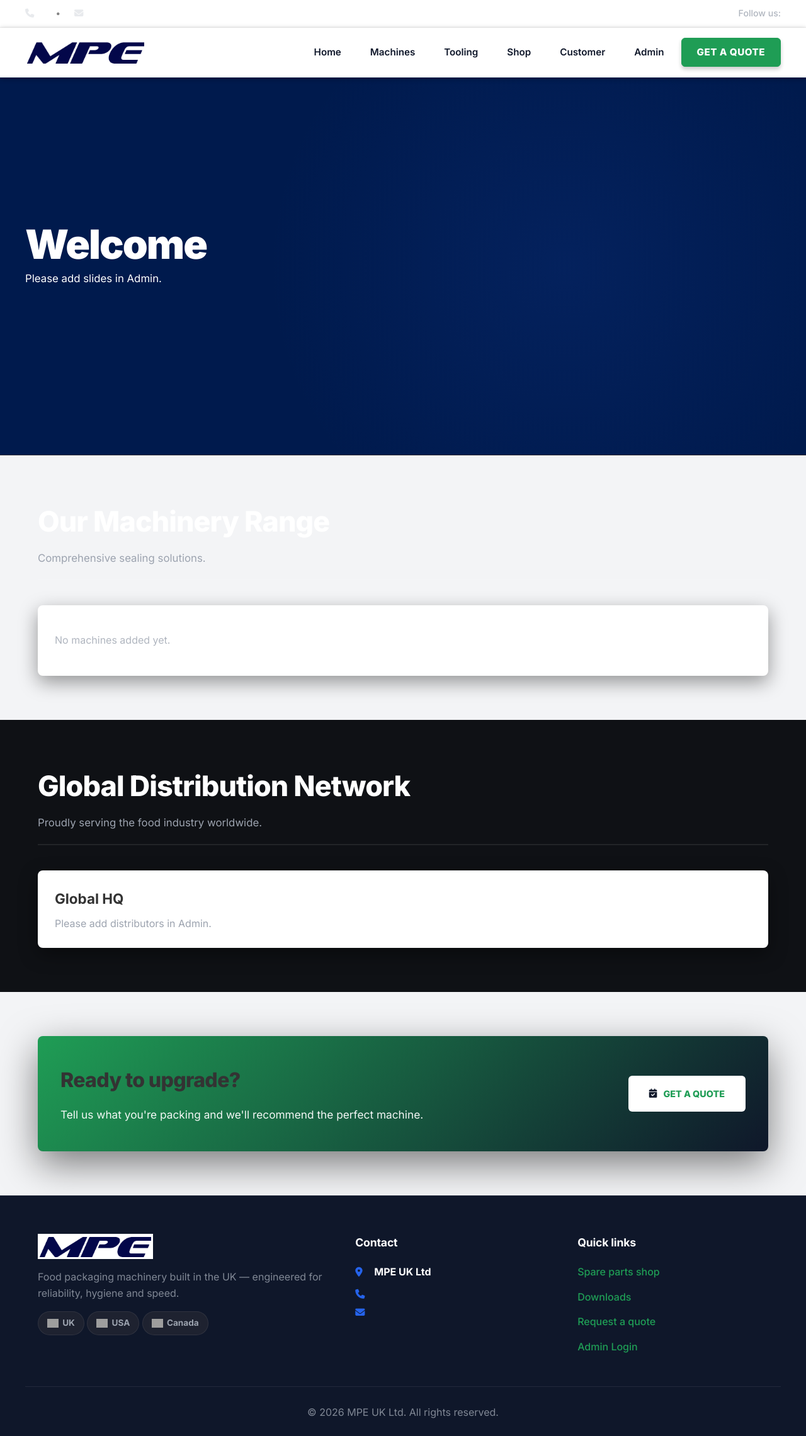
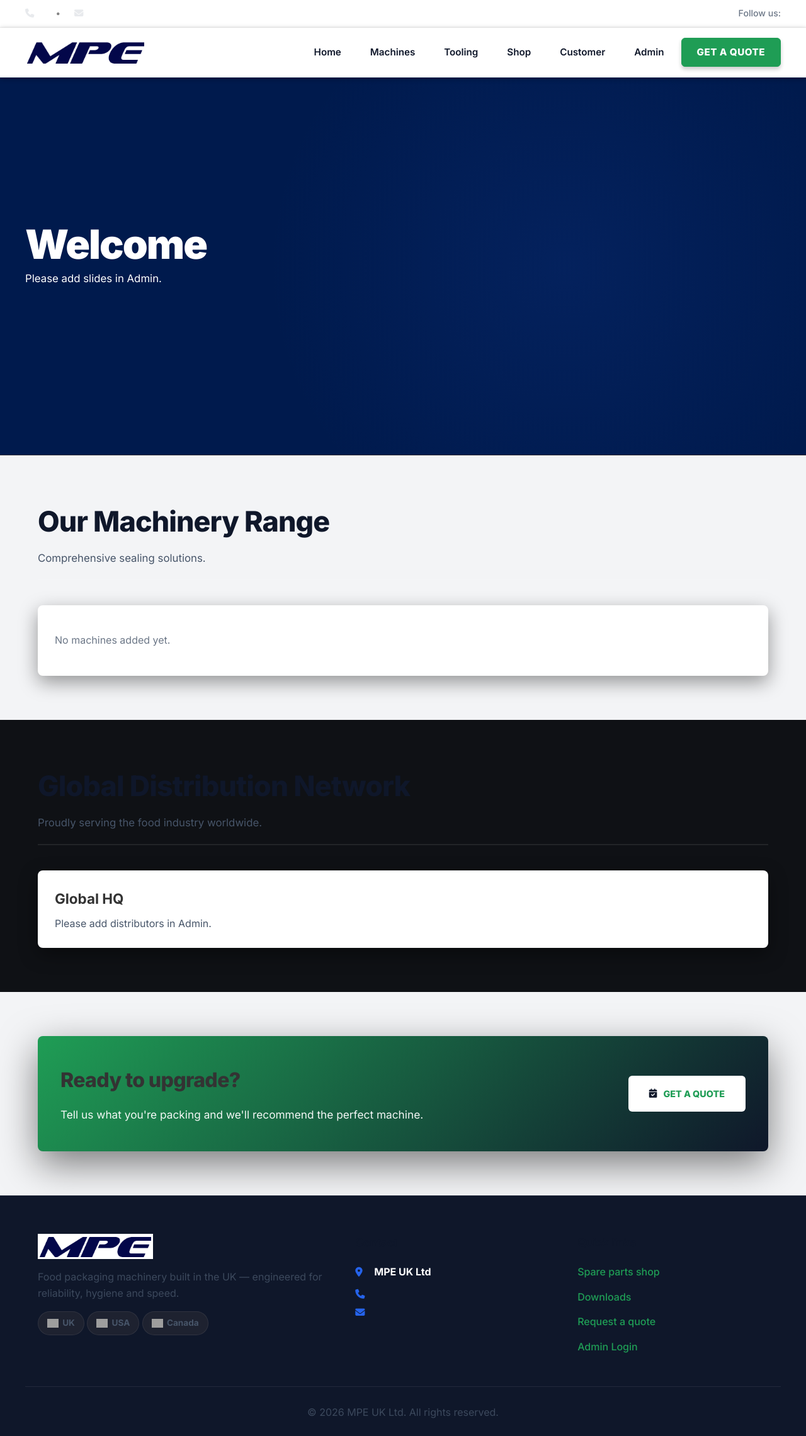
Before and after one commit to Jhdgkss/MPE_Web_Site, a Django app: template templates/core/index.html in a window 1280 px wide. Shown: the whole page at 63% size. Run offline with Django 5.2, Linux system fonts and the light colour scheme; the template is opened without the code that fills it, so the values that code supplies are empty; some libraries are stand-ins or nearby versions; grey boxes are pictures that could not be loaded.

Commit message:
Add hero dot controls + fix header text colour + move hero dots

```diff
--- a/core/admin.py
+++ b/core/admin.py
@@ -62,6 +62,10 @@ class SiteConfigurationAdminForm(forms.ModelForm):
             "nav_btn_border_opacity": forms.NumberInput(attrs={"min": 0, "max": 100, "step": 1}),
             "nav_btn_bg_hover_opacity": forms.NumberInput(attrs={"min": 0, "max": 100, "step": 1}),
             "nav_btn_border_hover_opacity": forms.NumberInput(attrs={"min": 0, "max": 100, "step": 1}),
+
+            # -- Hero Dots --
+            "hero_dots_color": forms.TextInput(attrs={"type": "color"}),
+            "hero_dots_bottom_offset": forms.NumberInput(attrs={"min": 0, "max": 200, "step": 1}),
         }
 
 @admin.register(SiteConfiguration)
@@ -82,6 +86,7 @@ class SiteConfigurationAdmin(ImportExportModelAdmin):
                 "topbar_bg_color", "topbar_text_color",
                 "hero_bg_color", "hero_text_color",
                 "hero_box_bg_color", "hero_box_bg_opacity",
+                "hero_dots_enabled", "hero_dots_color", "hero_dots_bottom_offset",
                 "section_alt_bg_color",
                 "card_bg_color", "card_text_color"
             ),
--- a/static/styles.css
+++ b/static/styles.css
@@ -678,7 +678,6 @@ label{
 
 .hero-carousel__nav{
   position:absolute;
-  z-index: 50;
   top:50%;
   transform: translateY(-50%);
   border:1px solid var(--border);
@@ -702,7 +701,7 @@ label{
   position:absolute;
   left: 50%;
   transform: translateX(-50%);
-  bottom: 18px;
+  bottom: var(--hero-dots-bottom, 18px);
   display:flex;
   gap: 10px;
   align-items:center;
@@ -718,7 +717,7 @@ label{
   transition: var(--transition);
 }
 .hero-dot.is-active{
-  background: var(--brand2);
+  background: var(--hero-dots-color, #ffffff);
   border-color: rgba(255,255,255,.45);
   transform: scale(1.2);
 }
@@ -731,7 +730,7 @@ label{
   .hero-carousel__nav{display:none;}
   .hero-img{margin: 18px auto 0;}
   .hero-carousel__dots{position: static; transform:none; margin-top: 16px;}
-  .hero-carousel{padding-bottom: 18px;}
+  .hero-carousel{padding-bottom: var(--hero-dots-bottom, 18px);}
 }
 
 
@@ -849,10 +848,3 @@ label{
 .hero-slide--full .hero__image {
   display: none;
 }
-/* Hero backdrop layering (prevents overlay blocking nav clicks) */
-.hero-slide{position:relative;}
-.hero-slide__backdrop{position:absolute;inset:0;z-index:0;pointer-events:none;}
-.hero-slide__backdrop .backdrop-media{position:absolute;inset:0;width:100%;height:100%;object-fit:cover;}
-.hero-slide__backdrop .backdrop-overlay{position:absolute;inset:0;background:rgba(0,0,0,.35);pointer-events:none;}
-.hero-slide .container, .hero-slide .hero-grid{position:relative;z-index:1;}
-.hero-carousel__dots{z-index:50;}
--- a/templates/base.html
+++ b/templates/base.html
@@ -33,23 +33,17 @@
     /* 1. Map Database values to CSS Variables */
     :root {
         /* Global */
-        --bg-color: {{ site_config.site_bg_color|default:"#ffffff"
-        /* ------------------------------------------------------------------
-           Bridge variables: new CSS (styles.css) expects --bg/--text-primary etc.
-           Map those to the admin-controlled SiteConfiguration values.
-        ------------------------------------------------------------------ */
-        --bg: var(--bg-color);
-        --bg-card: var(--card-bg);
-        --card: var(--card-bg);
-        --text: var(--text-color);
-        --text-primary: var(--text-color);
-        --muted: rgba(0,0,0,.6);
+        --bg-color: {{ site_config.site_bg_color|default:"#ffffff" }};
+        --text-color: {{ site_config.site_text_color|default:"#333333" }};
 
-        --brand2: var(--primary-color);
-        --brand: var(--secondary-color);
-        --accent: var(--primary-color);
-}};
-        --text-color: {{ site_config.site_text_color|default:"#333333" }};
+        /* Typography helpers used by global CSS */
+        --text-primary: {{ site_config.header_text_color|default:"#0f172a" }};
+        --muted: {{ site_config.site_text_color|default:"#475569" }};
+
+        /* Hero dots */
+        --hero-dots-bottom: {{ site_config.hero_dots_bottom_offset|default:24 }}px;
+        --hero-dots-color: {{ site_config.hero_dots_color|default:"#ffffff" }};
+
         --primary-color: {{ site_config.primary_color|default:"#1f9d55" }};
         --secondary-color: {{ site_config.secondary_color|default:"#0f172a" }};
         --link-color: {{ site_config.link_color|default:"#1f9d55" }};
```
Also changed, not shown: core/models.py (+26 -0 lines), core/migrations/0025_siteconfiguration_hero_dots.py (added).
